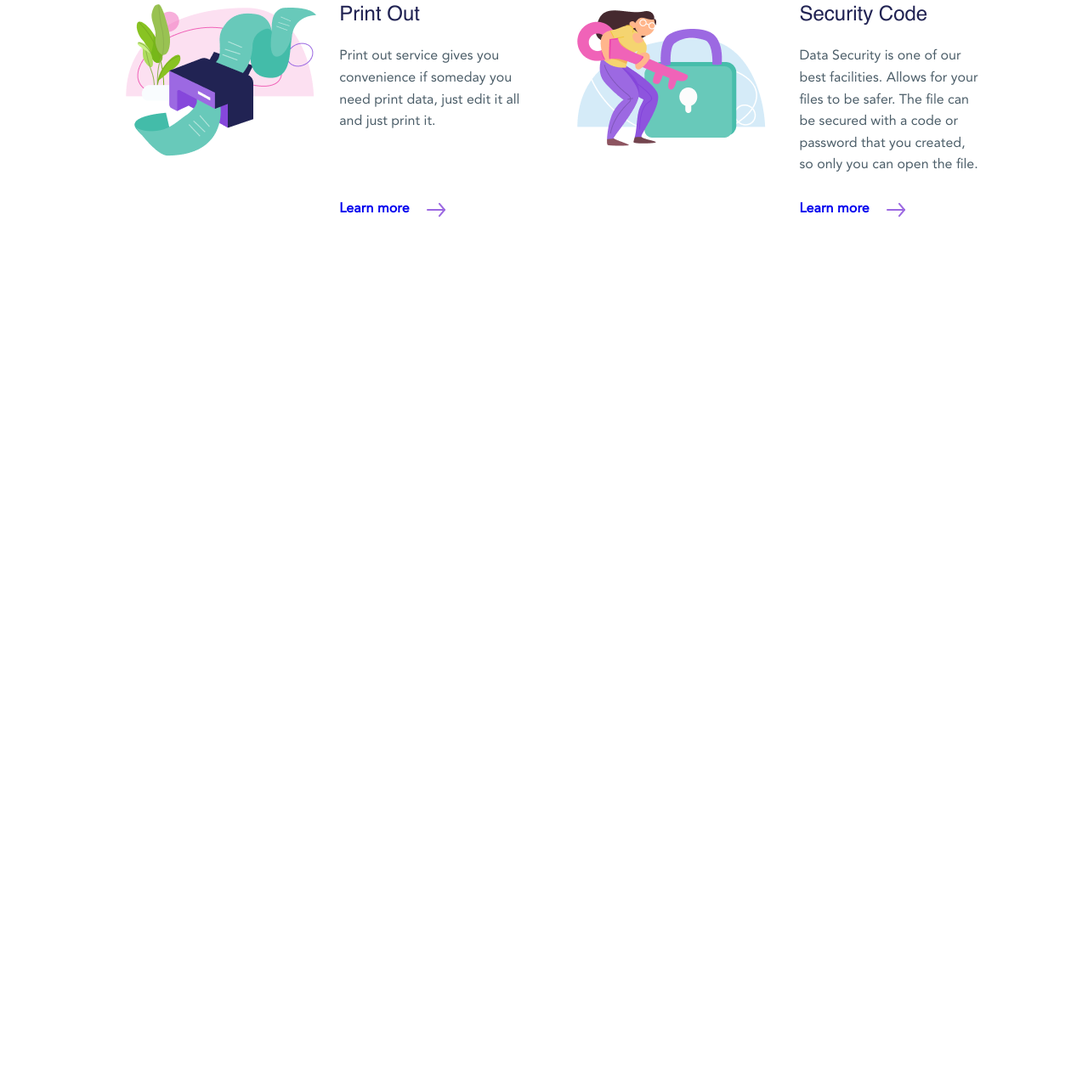
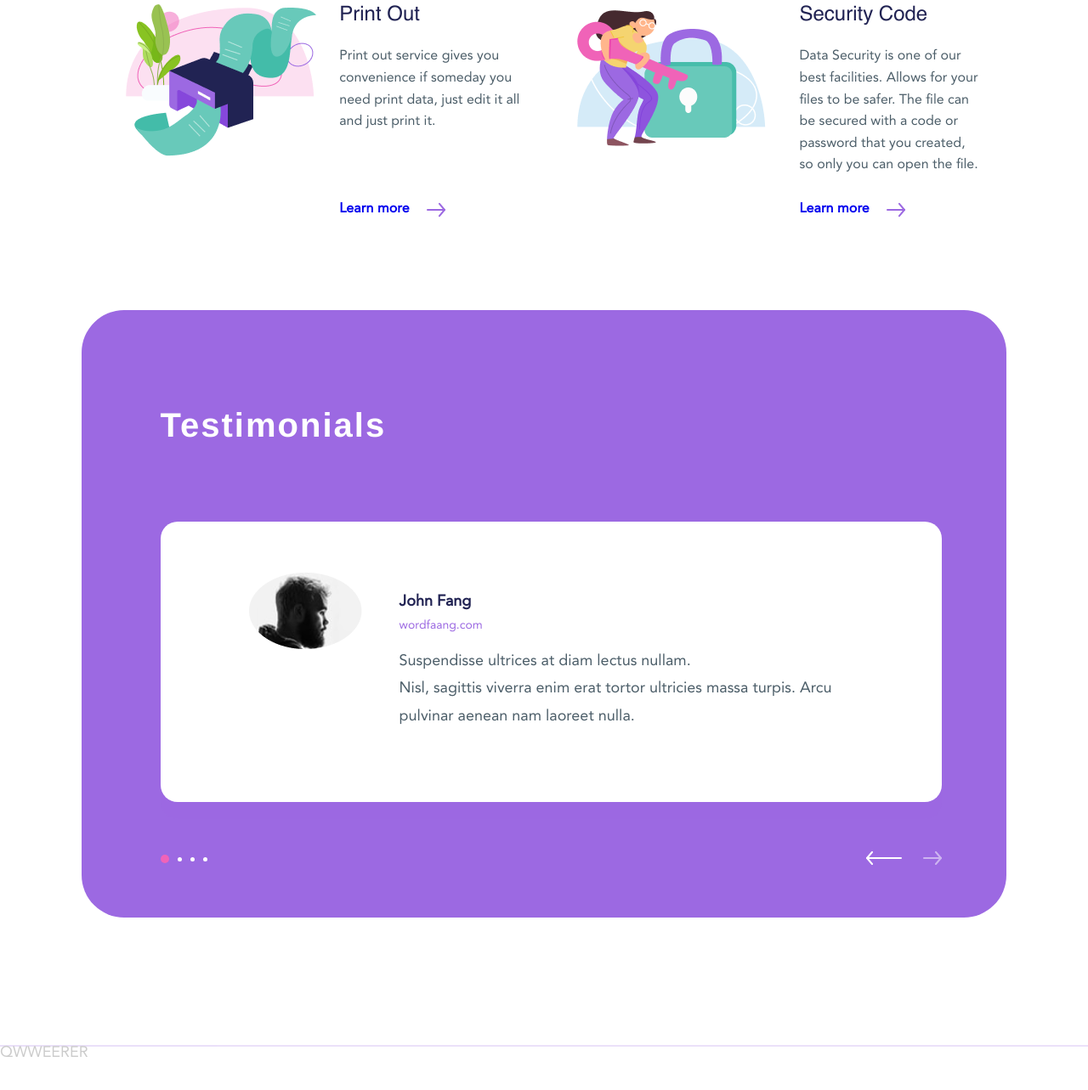
Before and after one commit to YevhenZalevskyy/HW-6-Flex-Grid, a plain HTML site: page index.html in a window 1280 px wide. Shown: the part 2302-3585 px from the top of the page at 85% size. Before the commit the page ends 2667 px from the top, so only its background shows below. Drawn offline with Linux system fonts and the light colour scheme.

Commit message:
section3

```diff
--- a/index.html
+++ b/index.html
@@ -48,7 +48,7 @@
     </div>
       <img class="image1" src="./images/image1.png" alt="Two girls are watching different chart">
   </main>
-  <section class="section1">
+  <section>
     <div class="section1_wrapper">
       <img class="image2" src="./images/image2.png" alt="The girl works on a laptop">
       <div class="section1_right">
@@ -69,7 +69,7 @@
   <h4 class="features_head">Features</h4>
   <p class="features_text">Some of the features and advantages that we provide for those of you<br>
                           who store data in this Data Warehouse.</p>
-  <section class="section2">
+  <section>
     <div class="s21">
       <img class="image31" src="./images/image31.png" alt="the man with big magnifier">
       <div class="right21">
@@ -106,7 +106,7 @@
       </div>
     </div>
   </section>
-  <section class="section2">
+  <section>
     <div class="s23">
       <img class="image33" src="./images/image3_3.png" alt="">
       <div class="right23">
@@ -143,5 +143,34 @@
       </div>
     </div>
   </section>
+  <section>
+    <div class="section3">
+      <div class="testimonials_head">
+      <h4>Testimonials</h4>
+      </div>
+      <div class="testimonials_blog">
+        <img class="face" src="./images/elipse_face.png">
+        <div class="blog">
+          <p class="name">John Fang</p>
+          <p class="site">wordfaang.com</p>
+          <p class="blog_text">Suspendisse ultrices at diam lectus nullam.<br>
+                              Nisl, sagittis viverra enim erat tortor ultricies massa turpis. Arcu<br>
+                              pulvinar aenean nam laoreet nulla.</p>
+        </div>
+      </div>
+      <div class="testimonials_foot">
+        <div class="dots">
+          <img src="./icons/three_dots.svg">
+        </div>
+        <div class="arrows">
+          <img class="arrow2" src="./icons/arrow2.svg">
+          <img src="./icons/arrow3.svg">
+        </div>
+      </div>
+    </div>
+  </section>
+  <div class="line">QWWEERER
+  </div>
+
 </body>
 </html>
--- a/master.css
+++ b/master.css
@@ -107,11 +107,6 @@ main{
   position: relative;
 }
 
-.section1{
-  display: flex;
-  justify-content: center;
-}
-
 .section1_wrapper{
   background: rgba(240, 99, 184, 0.15);
   border-radius: 50px;
@@ -170,7 +165,7 @@ main{
   margin-bottom: 150px;
 }
 
-.section2{
+section{
   display: flex;
   justify-content: center;
 }
@@ -246,3 +241,84 @@ h5{
   height: 201px;
   margin-right: 39px;
 }
+
+.section3{
+  border-radius: 50px;
+  background: #9C69E2;
+  padding: 109px 76px 58px 93px;
+  margin-bottom: 150px;
+}
+
+.testimonials_head{
+  font-family: Helvetica;
+  font-style: normal;
+  font-weight: bold;
+  font-size: 40px;
+  line-height: 130%;
+  color: #fff;
+  letter-spacing: 0.05em;
+}
+
+.testimonials_blog{
+  background: #fff;
+  box-shadow: 0px 20px 0px rgba(156, 105, 226, 0.3);
+  border-radius: 20px;
+  padding-top: 60px;
+  padding-left: 103px;
+  margin-top: 88px;
+  display: flex;
+}
+
+.testimonials_foot{
+  margin-top: 58px;
+  display: flex;
+  justify-content: space-between;
+}
+
+.face{
+  margin-bottom: 180px;
+}
+
+.name{
+  font-family: Avenir;
+  font-style: normal;
+  font-weight: 900;
+  font-size: 18px;
+  line-height: 160%;
+  margin-top: 20px;
+  margin-left: 44px;
+  color: #212353;
+}
+
+.site{
+  margin-left: 44px;
+  margin-bottom: 19px;
+  margin-top: 6px;
+  font-family: Avenir;
+  font-style: normal;
+  font-weight: 500;
+  font-size: 14px;
+  color: #9C69E2;
+}
+
+.blog_text{
+  margin-left: 44px;
+  font-family: Avenir;
+  font-style: normal;
+  font-weight: normal;
+  font-size: 18px;
+  line-height: 180%;
+  color: #4B5D68;
+  margin-right: 130px;
+}
+
+.arrow2{
+  margin-right: 20px;
+}
+
+.line{
+  background: #9C69E2;
+  opacity: 0.2;
+  height: 2px;
+  margin-bottom: 100px;
+}
```
